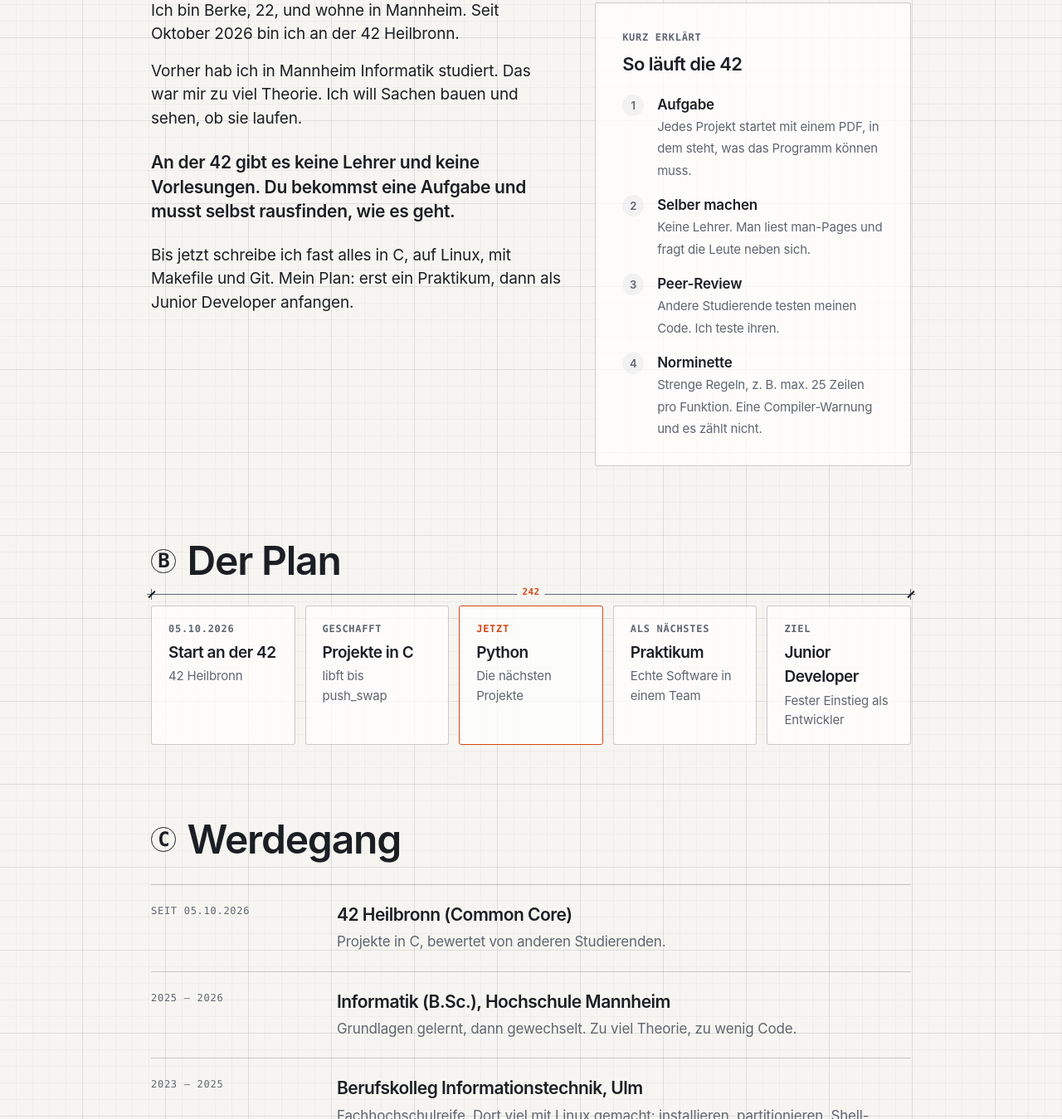
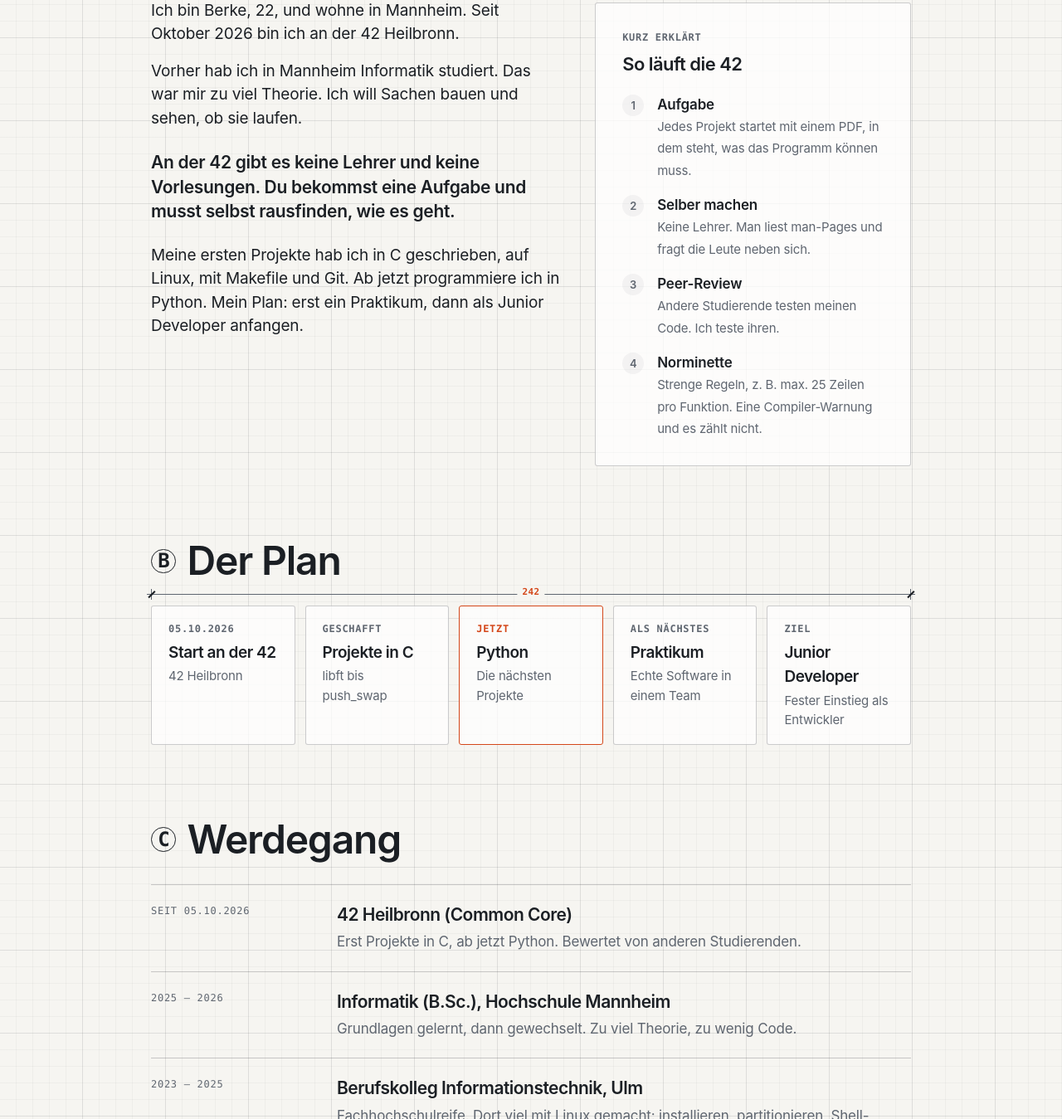
Before and after one commit to berke-alca/berke-alca.github.io, a plain HTML site: page index.html in a window 1280 px wide. Shown: the part 854-2203 px from the top of the page at 83% size. Drawn offline with Linux system fonts and the light colour scheme.

Commit message:
Mention Python in background and about

```diff
--- a/index.html
+++ b/index.html
@@ -383,7 +383,7 @@ footer small{display:block;margin-top:40px;color:var(--muted);font-size:12px}
         <p data-i18n="ab1">Ich bin Berke, 22, und wohne in Mannheim. Seit Oktober 2026 bin ich an der 42 Heilbronn.</p>
         <p data-i18n="ab2">Vorher hab ich in Mannheim Informatik studiert. Das war mir zu viel Theorie. Ich will Sachen bauen und sehen, ob sie laufen.</p>
         <p class="pull" data-i18n="ab3">An der 42 gibt es keine Lehrer und keine Vorlesungen. Du bekommst eine Aufgabe und musst selbst rausfinden, wie es geht.</p>
-        <p data-i18n="ab4">Bis jetzt schreibe ich fast alles in C, auf Linux, mit Makefile und Git. Mein Plan: erst ein Praktikum, dann als Junior Developer anfangen.</p>
+        <p data-i18n="ab4">Meine ersten Projekte hab ich in C geschrieben, auf Linux, mit Makefile und Git. Ab jetzt programmiere ich in Python. Mein Plan: erst ein Praktikum, dann als Junior Developer anfangen.</p>
       </div>
       <div class="card how reveal">
         <span class="kicker" data-i18n="how_k">Kurz erklärt</span>
@@ -415,7 +415,7 @@ footer small{display:block;margin-top:40px;color:var(--muted);font-size:12px}
       <li class="reveal">
         <span class="when" data-i18n="t1w">seit 05.10.2026</span>
         <div><h3>42 Heilbronn <span data-i18n="t1s">(Common Core)</span></h3>
-        <p data-i18n="t1p">Projekte in C, bewertet von anderen Studierenden.</p></div>
+        <p data-i18n="t1p">Erst Projekte in C, ab jetzt Python. Bewertet von anderen Studierenden.</p></div>
       </li>
       <li class="reveal">
         <span class="when">2025 – 2026</span>
@@ -623,7 +623,7 @@ footer small{display:block;margin-top:40px;color:var(--muted);font-size:12px}
       ab1:"Ich bin Berke, 22, und wohne in Mannheim. Seit Oktober 2026 bin ich an der 42 Heilbronn.",
       ab2:"Vorher hab ich in Mannheim Informatik studiert. Das war mir zu viel Theorie. Ich will Sachen bauen und sehen, ob sie laufen.",
       ab3:"An der 42 gibt es keine Lehrer und keine Vorlesungen. Du bekommst eine Aufgabe und musst selbst rausfinden, wie es geht.",
-      ab4:"Bis jetzt schreibe ich fast alles in C, auf Linux, mit Makefile und Git. Mein Plan: erst ein Praktikum, dann als Junior Developer anfangen.",
+      ab4:"Meine ersten Projekte hab ich in C geschrieben, auf Linux, mit Makefile und Git. Ab jetzt programmiere ich in Python. Mein Plan: erst ein Praktikum, dann als Junior Developer anfangen.",
       how_k:"Kurz erklärt", how_h:"So läuft die 42",
       how1b:"Aufgabe", how1:"Jedes Projekt startet mit einem PDF, in dem steht, was das Programm können muss.",
       how2b:"Selber machen", how2:"Keine Lehrer. Man liest man-Pages und fragt die Leute neben sich.",
@@ -631,7 +631,7 @@ footer small{display:block;margin-top:40px;color:var(--muted);font-size:12px}
       how4b:"Norminette", how4:"Strenge Regeln, z. B. max. 25 Zeilen pro Funktion. Eine Compiler-Warnung und es zählt nicht.",
       h_road:"Der Plan", r1:"Start an der 42", r2k:"Geschafft", r2:"Projekte in C", r2p:"libft bis push_swap", rpk:"Jetzt", rpp:"Die nächsten Projekte",
       r3k:"Als Nächstes", r3:"Praktikum", r3p:"Echte Software in einem Team", r4k:"Ziel", r4p:"Fester Einstieg als Entwickler",
-      h_path:"Werdegang", t1w:"seit 05.10.2026", t1s:"(Common Core)", t1p:"Projekte in C, bewertet von anderen Studierenden.",
+      h_path:"Werdegang", t1w:"seit 05.10.2026", t1s:"(Common Core)", t1p:"Erst Projekte in C, ab jetzt Python. Bewertet von anderen Studierenden.",
       t2h:"Informatik (B.Sc.), Hochschule Mannheim", t2p:"Grundlagen gelernt, dann gewechselt. Zu viel Theorie, zu wenig Code.",
       t3h:"Berufskolleg Informationstechnik, Ulm", t3p:"Fachhochschulreife. Dort viel mit Linux gemacht: installieren, partitionieren, Shell-Skripte, Benutzer und Rechte, Netzwerk und Dienste.",
       t4w:"davor", t4h:"Ausbildung zum Bauzeichner", t4p:"Erst planen, dann bauen. Das mach ich beim Programmieren heute noch so.",
@@ -676,7 +676,7 @@ footer small{display:block;margin-top:40px;color:var(--muted);font-size:12px}
       ab1:"I'm Berke, 22, and I live in Mannheim. I've been at 42 Heilbronn since October 2026.",
       ab2:"Before that I studied computer science in Mannheim. Too much theory for me. I want to build things and see if they run.",
       ab3:"42 has no teachers and no lectures. You get a task and figure out on your own how to solve it.",
-      ab4:"So far I write almost everything in C, on Linux, with Makefiles and Git. The plan: an internship first, then start as a junior developer.",
+      ab4:"My first projects were written in C, on Linux, with Makefiles and Git. From now on I code in Python. The plan: an internship first, then start as a junior developer.",
       how_k:"In short", how_h:"How 42 works",
       how1b:"The task", how1:"Every project starts with a PDF that says what the program has to do.",
       how2b:"Do it yourself", how2:"No teachers. You read man pages and ask the people next to you.",
@@ -684,7 +684,7 @@ footer small{display:block;margin-top:40px;color:var(--muted);font-size:12px}
       how4b:"Norminette", how4:"Strict rules, e.g. max. 25 lines per function. One compiler warning and it doesn't count.",
       h_road:"The plan", r1:"Started at 42", r2k:"Done", r2:"Projects in C", r2p:"libft to push_swap", rpk:"Now", rpp:"The next projects",
       r3k:"Next", r3:"Internship", r3p:"Real software in a team", r4k:"Goal", r4p:"A proper start as a developer",
-      h_path:"Background", t1w:"since 05.10.2026", t1s:"(Common Core)", t1p:"Projects in C, graded by other students.",
+      h_path:"Background", t1w:"since 05.10.2026", t1s:"(Common Core)", t1p:"C projects first, Python from now on. Graded by other students.",
       t2h:"Computer Science (B.Sc.), Hochschule Mannheim", t2p:"Learned the basics, then switched. Too much theory, too little code.",
       t3h:"Berufskolleg for Information Technology, Ulm", t3p:"Fachhochschulreife (university entrance qualification). Did a lot with Linux there: installing, partitioning, shell scripts, users and permissions, networking and services.",
       t4w:"before", t4h:"Apprenticeship as an architectural draughtsman", t4p:"Plan first, then build. I still work that way when I code.",
```
